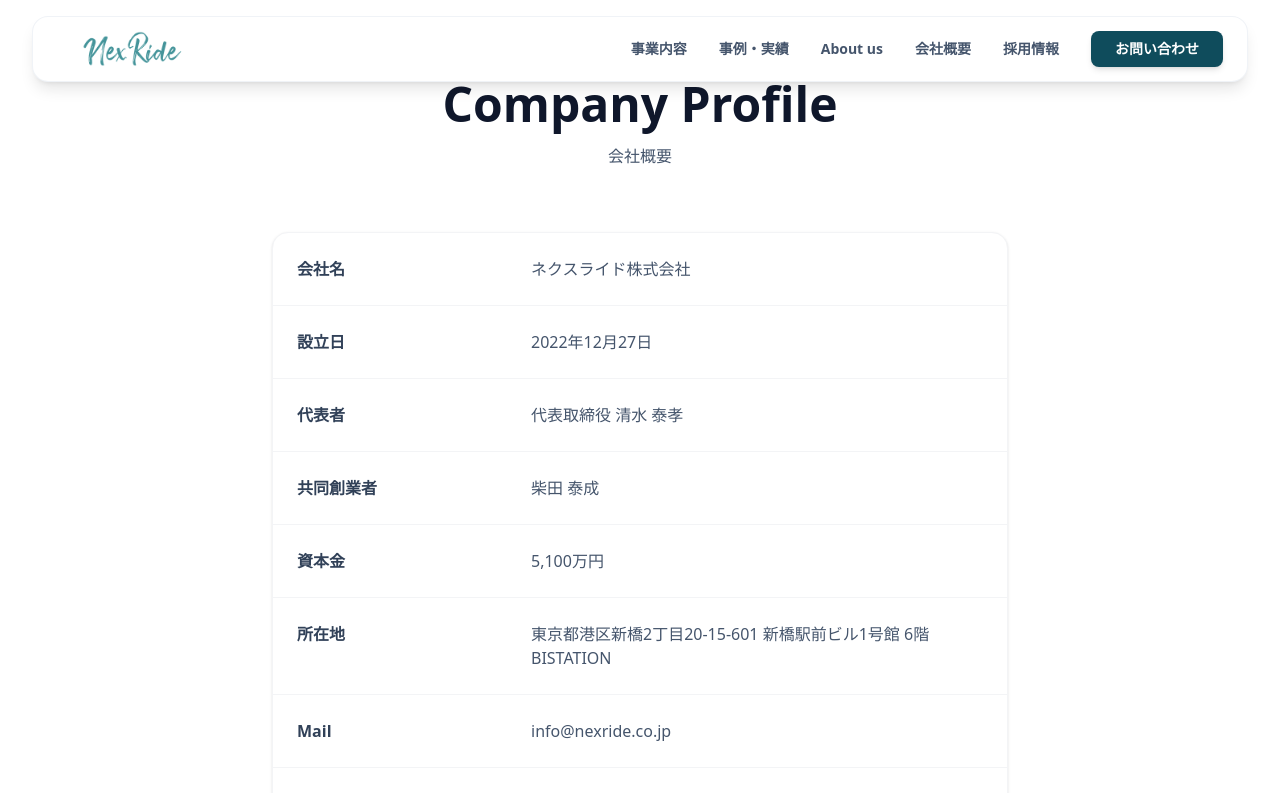
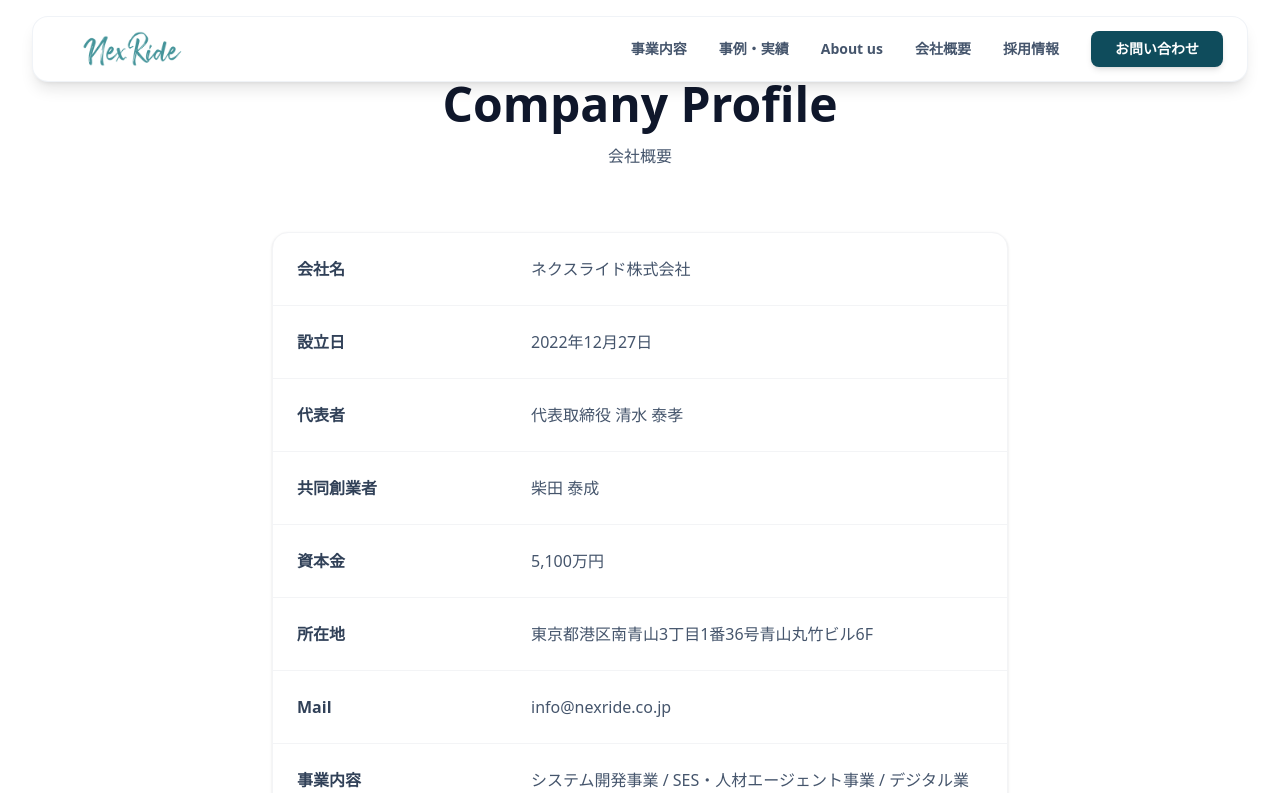
Before and after one commit to Yasu117/nexride-web, a Next.js app: page /about/company in a window 1280 px wide. Shown: the top 793 px of the page. Built offline with nearby package versions, Linux system fonts and the light colour scheme.

Commit message:
Update company address

```diff
--- a/app/about/company/page.tsx
+++ b/app/about/company/page.tsx
@@ -14,7 +14,7 @@
                         { label: '代表者', value: '代表取締役 清水 泰孝' },
                         { label: '共同創業者', value: '柴田 泰成' },
                         { label: '資本金', value: '5,100万円' },
-                        { label: '所在地', value: '東京都港区新橋2丁目20-15-601 新橋駅前ビル1号館 6階 BISTATION' },
+                        { label: '所在地', value: '東京都港区南青山3丁目1番36号青山丸竹ビル6F' },
                         { label: 'Mail', value: 'info@nexride.co.jp' },
                         { label: '事業内容', value: 'システム開発事業 / SES・人材エージェント事業 / デジタル業務再設計（Nexus Consulting）事業' },
                         { label: '許可番号', value: '有料職業紹介事業許可番号：13-ユ-315603' },
--- a/app/company/page.tsx
+++ b/app/company/page.tsx
@@ -35,7 +35,7 @@
                         <div className="flex flex-col md:flex-row p-4 hover:bg-slate-50/50 transition-colors items-center">
                             <dt className="w-full md:w-1/4 font-bold text-slate-900 mb-2 md:mb-0">所在地</dt>
                             <dd className="w-full md:w-3/4 text-slate-600">
-                                東京都港区新橋2丁目20-15-601 新橋駅前ビル1号館 6階 BISTATION
+                                東京都港区南青山3丁目1番36号青山丸竹ビル6F
                             </dd>
                         </div>
                         <div className="flex flex-col md:flex-row p-4 hover:bg-slate-50/50 transition-colors items-center">
--- a/app/privacy/page.tsx
+++ b/app/privacy/page.tsx
@@ -52,7 +52,7 @@
                     </p>
                     <div className="mt-4 bg-gray-50 p-6 rounded-lg border border-gray-100">
                         <p className="text-slate-600 leading-relaxed">
-                            住所：東京都港区新橋2丁目20-15-601<br />
+                            住所：東京都港区南青山3丁目1番36号青山丸竹ビル6F<br />
                             社名：ネクスライド株式会社<br />
                             担当部署：個人情報保護管理担当<br />
                             Eメールアドレス：info@nexride.co.jp
```
